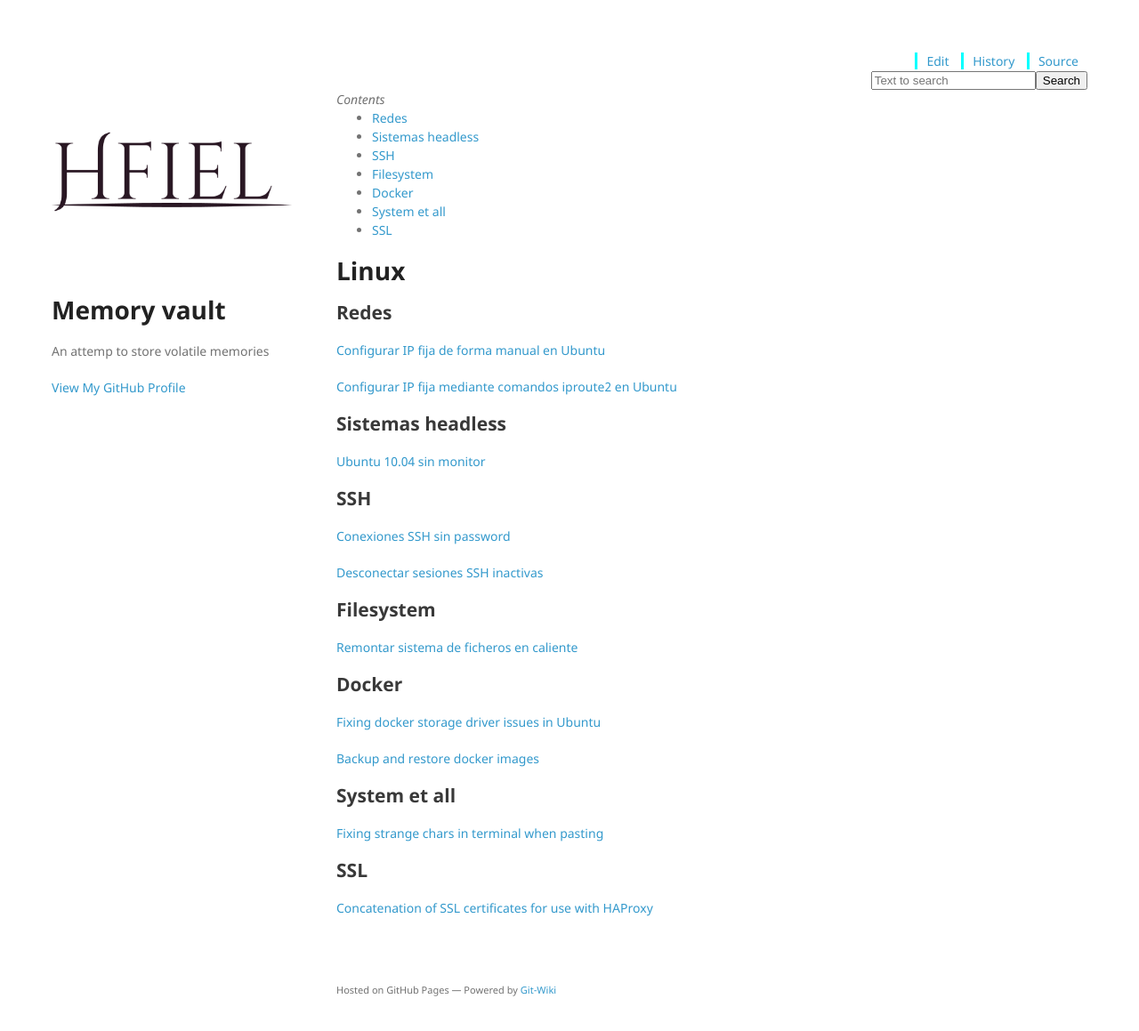
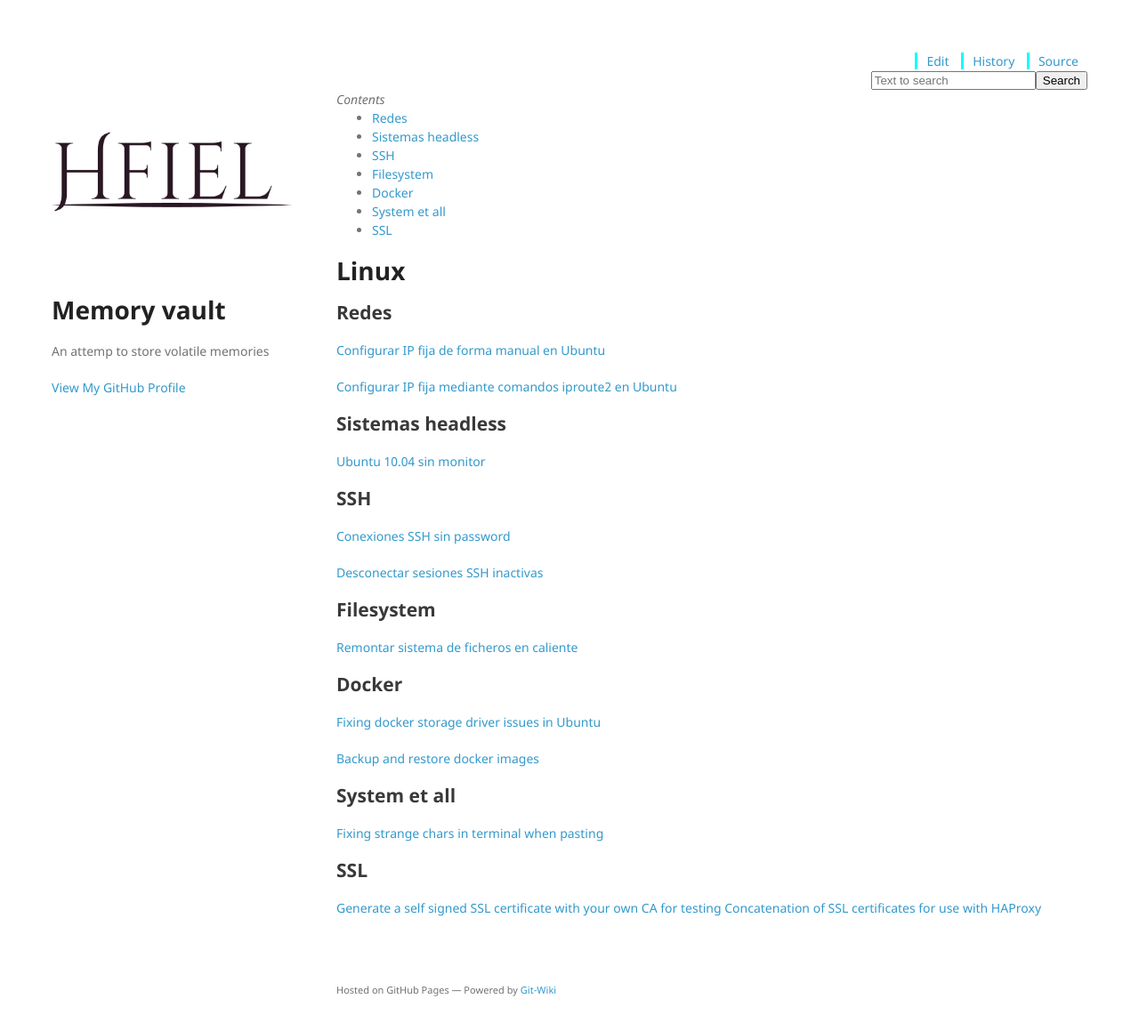
Before and after one commit to hfiel/hfiel.github.io, a Jekyll site: the page built from wiki/linux.md, in a window 1280 px wide and 1159 px high. Shown: the whole window at 89% size. Built offline with Jekyll 4.4.1, drawn with Linux system fonts in a browser that asks for light colours; nearby versions of some CDN libraries; our own code applies the rules of GitHub Pages for plain Markdown files.

Commit message:
Update linux.md

```diff
--- a/wiki/linux.md
+++ b/wiki/linux.md
@@ -32,4 +32,5 @@
 [Fixing strange chars in terminal when pasting](linux/fixing_strange_chars_in_terminal_when_pasting.md)
 
 ## SSL
+[Generate a self signed SSL certificate with your own CA for testing](create_self_signed_ssl_certificate_with_ca.md)
 [Concatenation of SSL certificates for use with HAProxy](linux/haproxy_ssl_certificate_concatenation_for_pem.md)
```
